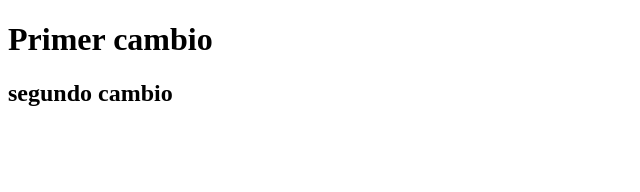
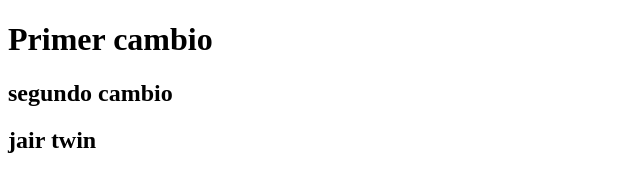
Before and after one commit to yeray-portilla/repositorioEjercicio, a plain HTML site: page index.html in a window 1280 px wide. Shown: the whole page, without its empty margins (0-640 px from the left). Drawn offline with Linux system fonts and the light colour scheme.

Commit message:
tercer cambio del index.html

```diff
--- a/index.html
+++ b/index.html
@@ -7,6 +7,9 @@
 </head>
 <body>
     <h1>Primer cambio</h1>
+
     <h2>segundo cambio</h2>
+
+    <h2>jair twin</h2>
 </body>
 </html>
```
